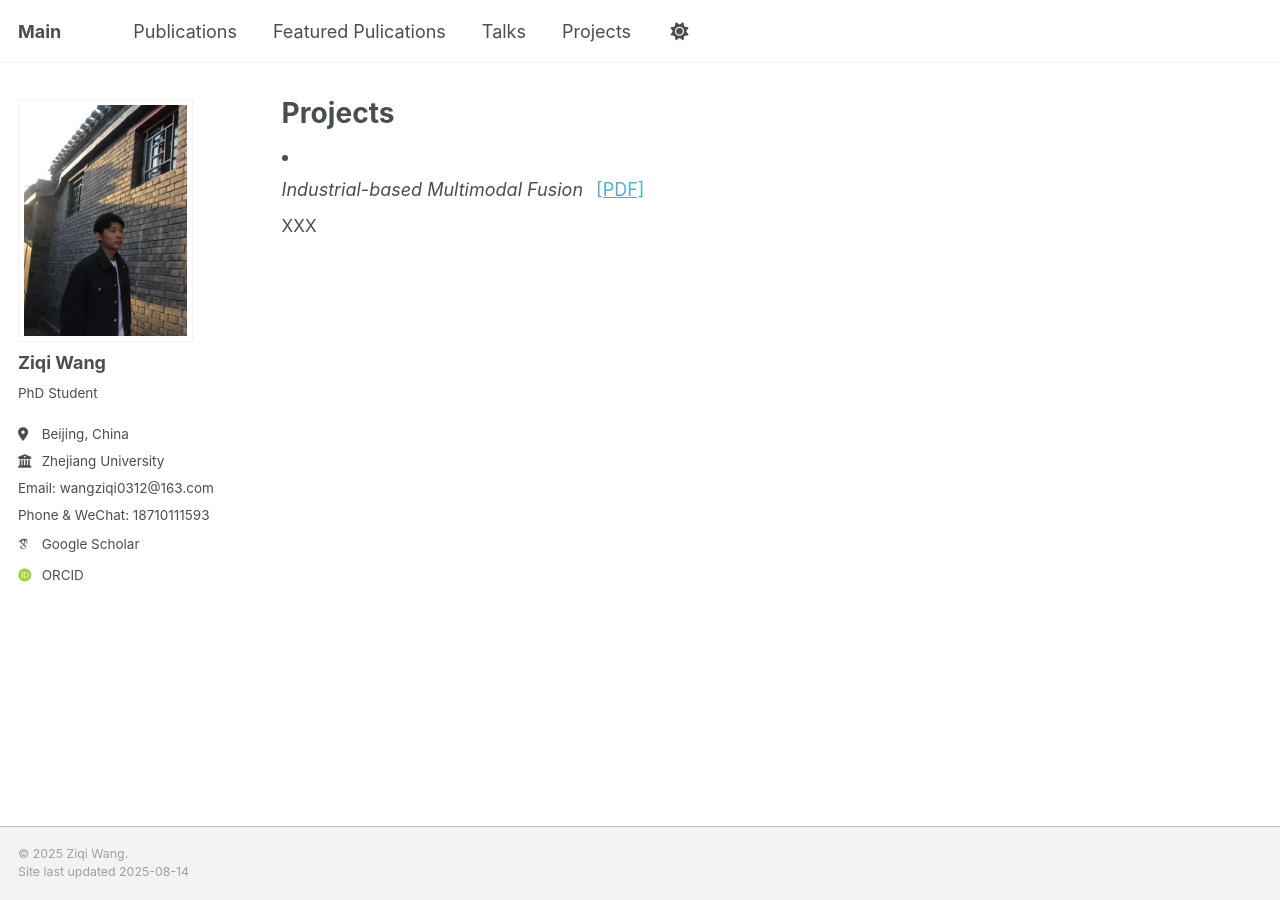
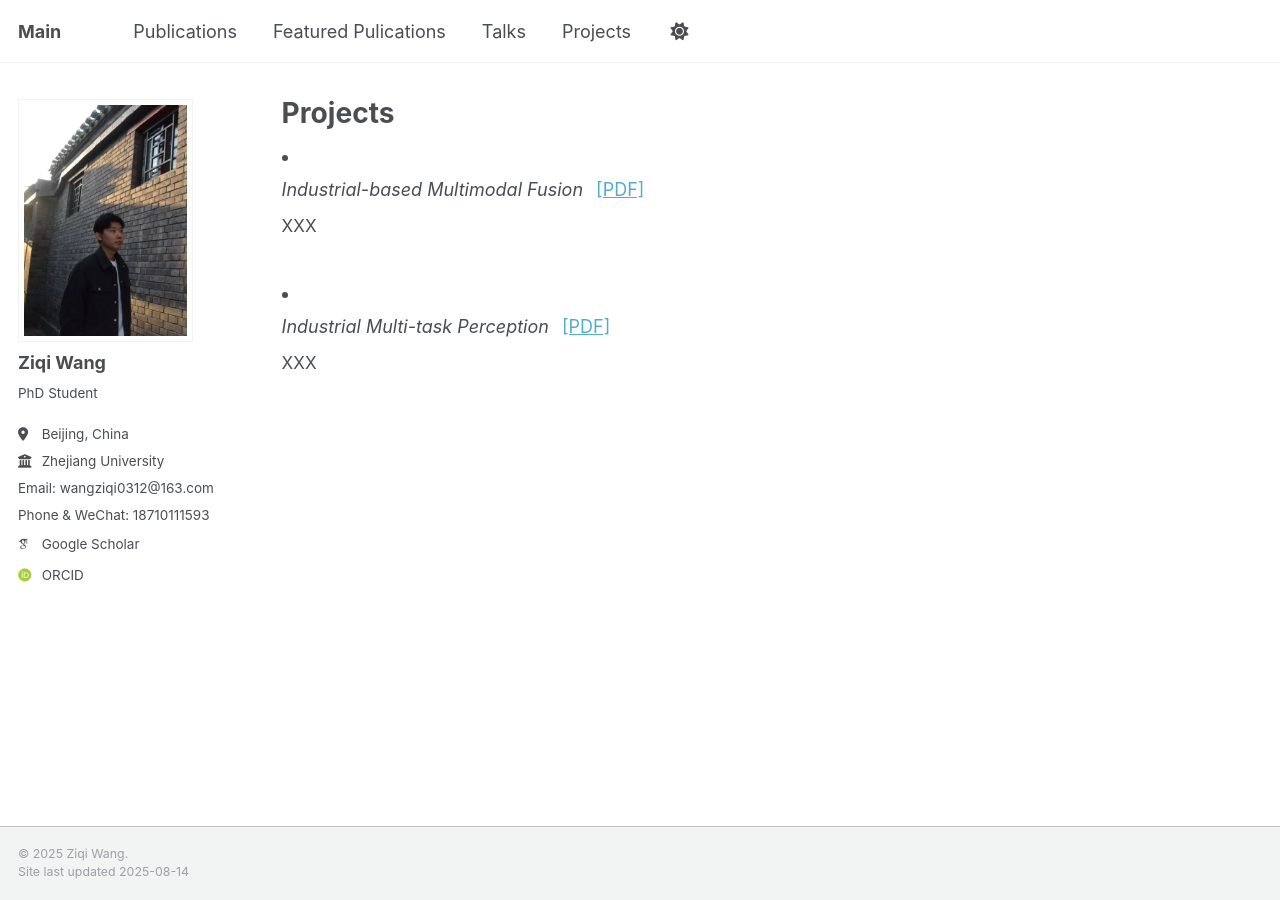
Before and after one commit to ZiqiWang0312/bio, a Jekyll site: the page built from _pages/projects.md, in a window 1280 px wide. Built offline with Jekyll 4.4.1, drawn with Linux system fonts in a browser that asks for light colours; some web fonts are replaced; a script that is not in the unit is left out.

Commit message:
project2

```diff
--- a/_pages/projects.md
+++ b/_pages/projects.md
@@ -13,3 +13,13 @@ author_profile: true
   <div style="font-size:0.95em; margin-top:0.3rem;">
     XXX
   </div>
+
+
+<li style="margin-bottom: 2rem; line-height: 1.8;">
+  <strong> </strong><br/>
+  <em>Industrial Multi-task Perception</em>
+  <a href="https://ZiqiWang0312.github.io/bio/files/TSC.pdf" target="_blank" style="margin-left:8px;">[PDF]</a>
+
+  <div style="font-size:0.95em; margin-top:0.3rem;">
+    XXX
+  </div>
```
